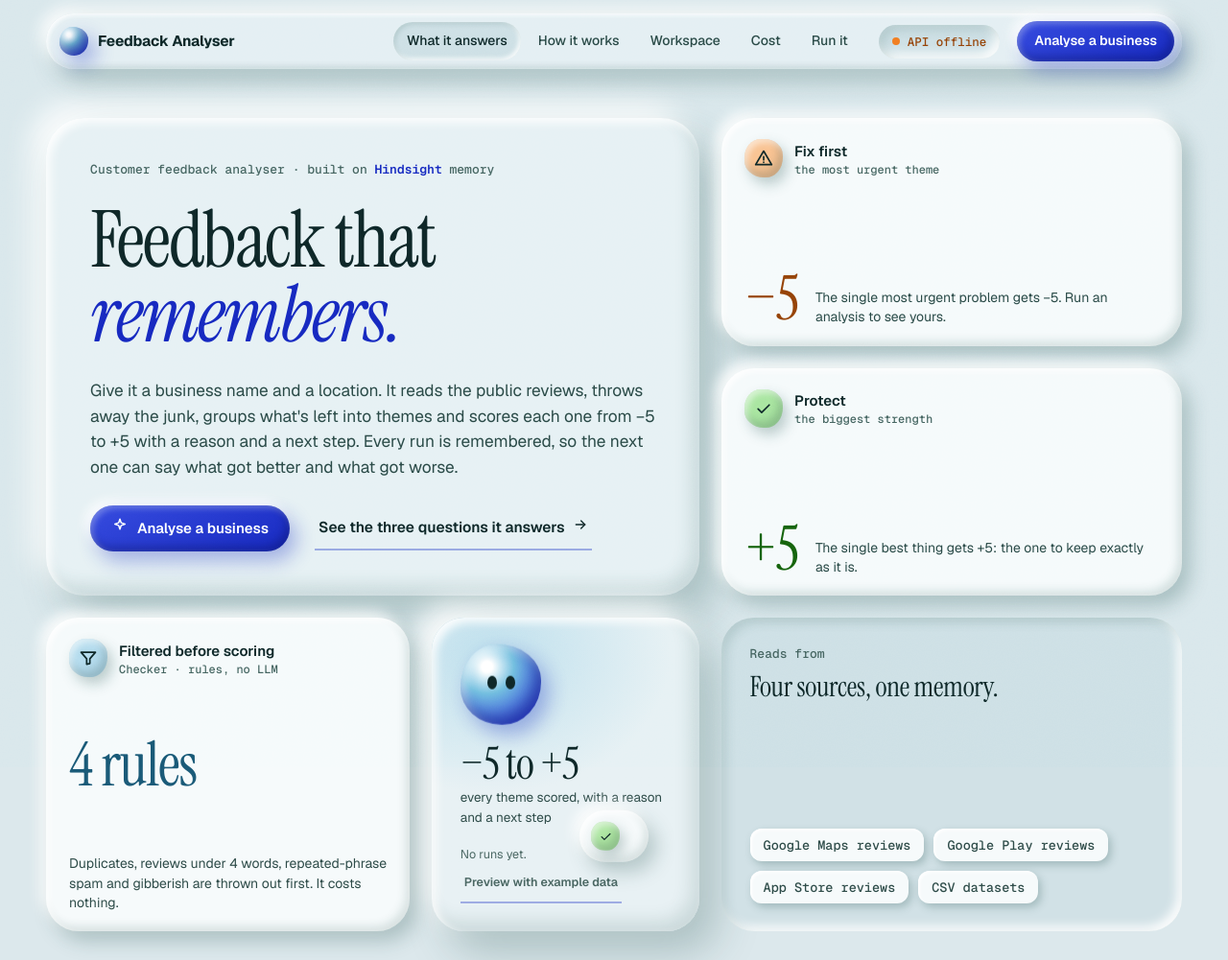
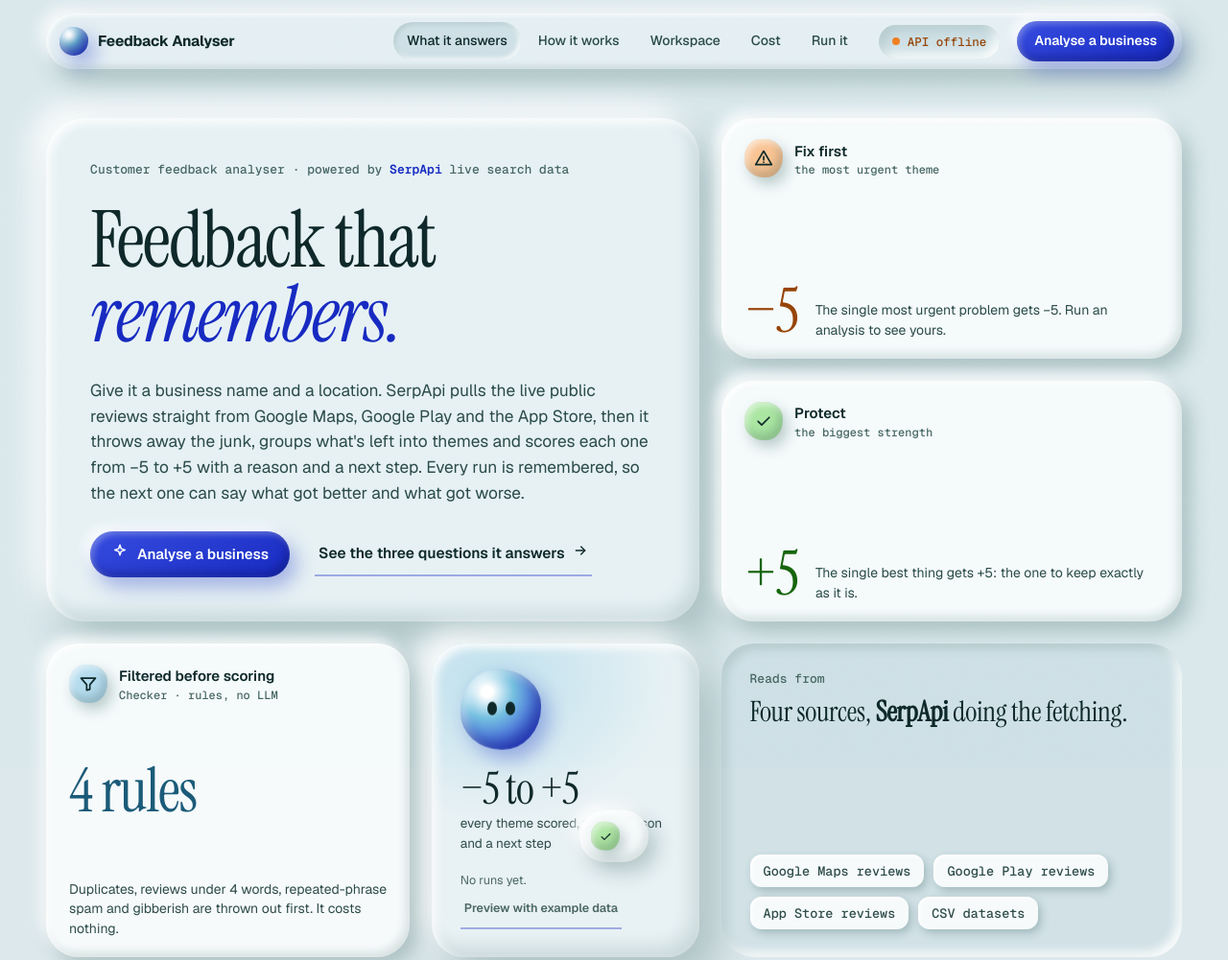
Before and after one commit to Syrthax/Feedback-Analyser, a plain HTML site: page frontend/index.html in a window 1280 px wide. Shown: the top 1001 px of the page at 96% size. Drawn offline with nearby package versions, Linux system fonts and the light colour scheme; no server answers.

Commit message:
Lead the hero and footer with SerpApi instead of Hindsight
Co-Authored-By: Claude Sonnet 5.5 <noreply@anthropic.com>

```diff
--- a/frontend/index.html
+++ b/frontend/index.html
@@ -35,9 +35,9 @@
   <section class="wrap hero-b">
     <div class="bento" id="stack" aria-label="Feedback Analyser at a glance">
       <div class="tile clay b-copy">
-        <p class="kicker">Customer feedback analyser · built on <b>Hindsight</b> memory</p>
+        <p class="kicker">Customer feedback analyser · powered by <b>SerpApi</b> live search data</p>
         <h1 class="display">Feedback that <em>remembers.</em></h1>
-        <p class="lede">Give it a business name and a location. It reads the public reviews, throws away the junk, groups what's left into themes and scores each one from −5 to +5 with a reason and a next step. Every run is remembered, so the next one can say what got better and what got worse.</p>
+        <p class="lede">Give it a business name and a location. SerpApi pulls the live public reviews straight from Google Maps, Google Play and the App Store, then it throws away the junk, groups what's left into themes and scores each one from −5 to +5 with a reason and a next step. Every run is remembered, so the next one can say what got better and what got worse.</p>
         <div class="hero-ctas">
           <a class="btn primary" href="#demo" data-focus-form><span data-ic="spark"></span>Analyse a business</a>
           <a class="link" href="#proof">See the three questions it answers <span data-ic="arrow"></span></a>
@@ -57,7 +57,7 @@
       <div class="tile well b-src sources" aria-label="Sources it reads">
         <div style="display:grid;gap:10px">
           <p class="kicker">Reads from</p>
-          <h3>Four sources, one memory.</h3>
+          <h3>Four sources, <b>SerpApi</b> doing the fetching.</h3>
         </div>
         <div class="src-list"><span class="src">Google Maps reviews</span><span class="src">Google Play reviews</span><span class="src">App Store reviews</span><span class="src">CSV datasets</span></div>
       </div>
@@ -316,7 +316,7 @@
     </div>
   </section>
 
-  <footer class="wrap"><div class="foot"><span>Feedback Analyser · memory by Hindsight</span><span id="footNote">Scores come from Featherless AI. Quotes are real reviews that passed the Checker.</span></div></footer>
+  <footer class="wrap"><div class="foot"><span>Feedback Analyser · reviews by SerpApi</span><span id="footNote">Scores come from Featherless AI. Quotes are real reviews that passed the Checker.</span></div></footer>
 </main>
 
 <div class="toast clay-sm" id="toast" role="status" aria-live="polite"><span class="blob" data-ic="check"></span><span id="toastText"></span></div>
```
